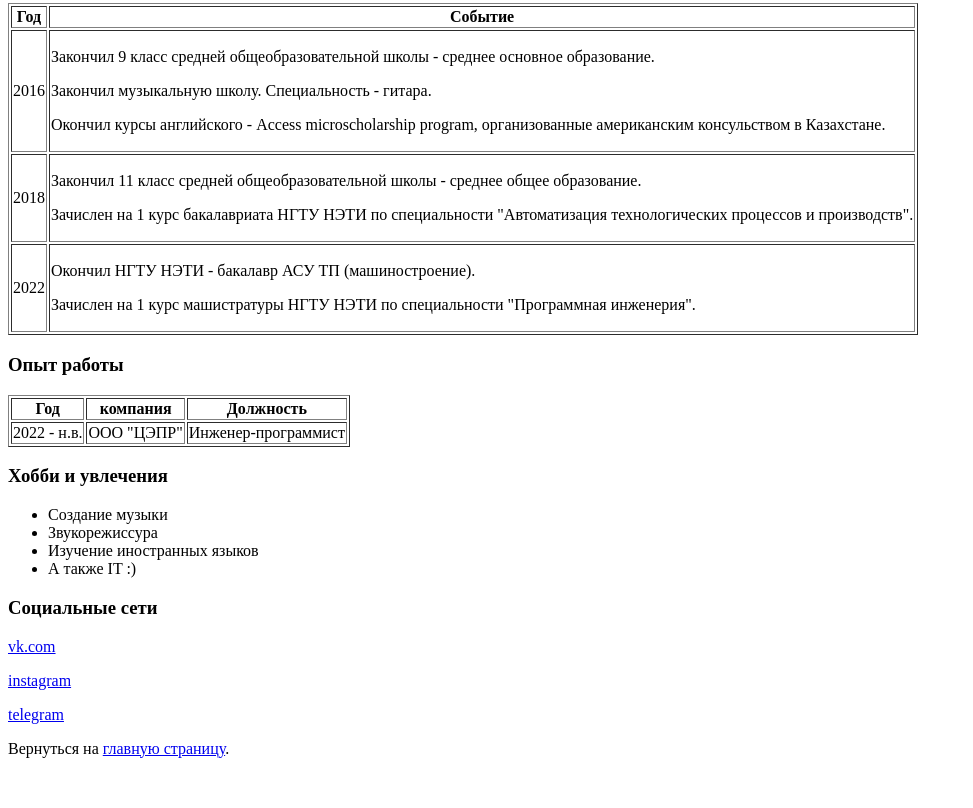
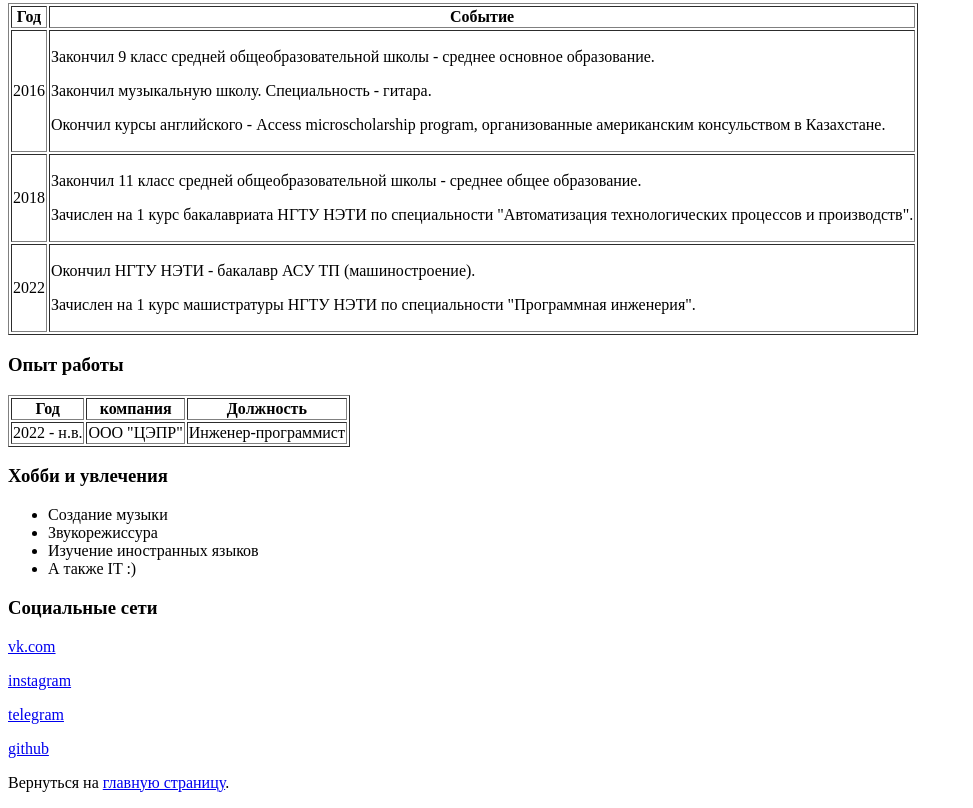
Before and after one commit to NeViNez/nedoproger-s_journal, a plain HTML site: page about me.html in a window 1280 px wide. Shown: the part 701-1509 px from the top of the page, without its empty margins (0-973 px from the left). Before the commit the page ends 1475 px from the top, so only its background shows below. Drawn offline with Linux system fonts and the light colour scheme.

Commit message:
2022 - added git deployment message, added github link in about me/socials

```diff
--- a/about me.html
+++ b/about me.html
@@ -86,6 +86,7 @@
         <p><a href="https://vk.com/lyubomudrov_n" target="_blank">vk.com</a></p>
         <p><a href="instagram.com/nebuchadnezzar_iii/">instagram</a></p>
         <p><a href="https://t.me/NeViNez">telegram</a></p>
+        <p><a href="https://github.com/NeViNez">github</a></p>
     </div>
     <div>
         <p>Вернуться на <a href="index.html">главную страницу</a>.</p>
```
Also changed, not shown: years/2022.html (+1 -0 lines).
